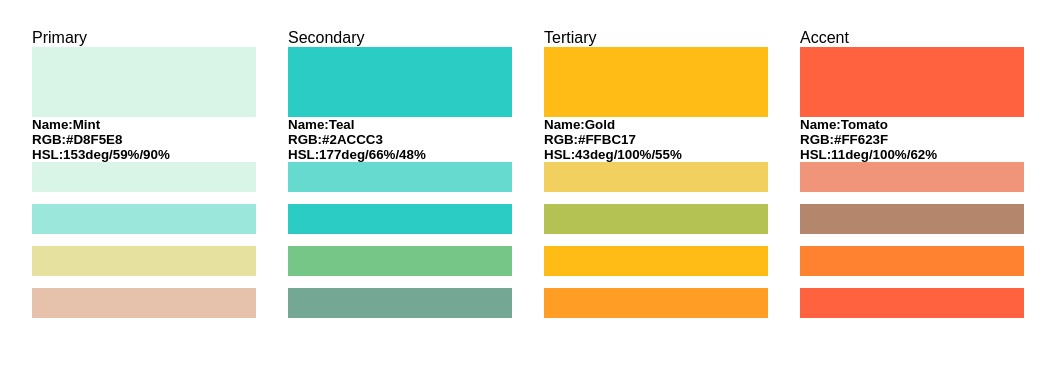
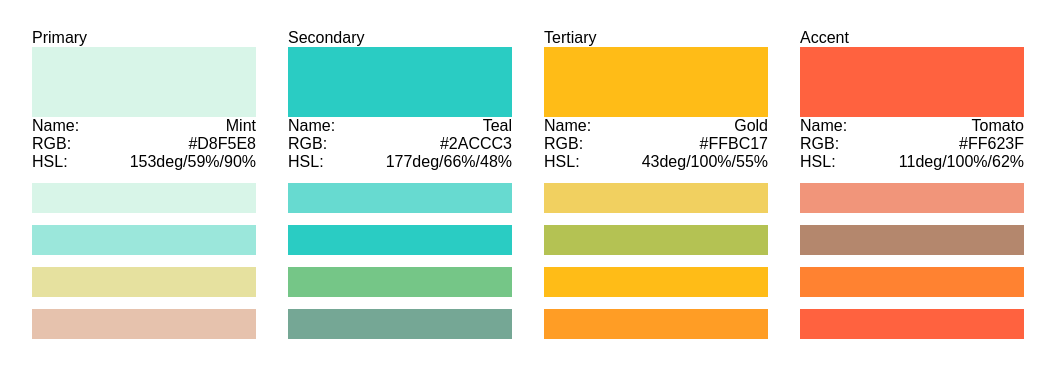
Before and after one commit to doohinkus/color-typo-guide, a plain HTML site: page index.html in a window 1280 px wide. Shown: the part 74-452 px from the top of the page, without its empty margins (112-1167 px from the left). Drawn offline with Linux system fonts and the light colour scheme; a web font is replaced by a local one.

Commit message:
complete the color section of the challenge.

```diff
--- a/index.html
+++ b/index.html
@@ -17,9 +17,9 @@
         <div class="column-3 color-primary">
           <div class="color-box">
           </div>
-          <h3 class="name">Name:</h3>
-          <h3 class="rgb">RGB:</h3>
-          <h3 class="hsl">HSL:</h3>
+          <p class="name">Name:</p>
+          <p class="rgb">RGB:</p>
+          <p class="hsl">HSL:</p>
           <div class="color-primary-mix">
           </div>
           <div class="color-secondary-mix">
@@ -32,9 +32,9 @@
         <div class="column-3 color-secondary">
           <div class="color-box">
           </div>
-          <h3 class="name">Name:</h3>
-          <h3 class="rgb">RGB:</h3>
-          <h3 class="hsl">HSL:</h3>
+          <p class="name">Name:</p>
+          <p class="rgb">RGB:</p>
+          <p class="hsl">HSL:</p>
           <div class="color-primary-mix">
           </div>
           <div class="color-secondary-mix">
@@ -47,9 +47,9 @@
         <div class="column-3 color-tertiary">
           <div class="color-box">
           </div>
-          <h3 class="name">Name:</h3>
-          <h3 class="rgb">RGB:</h3>
-          <h3 class="hsl">HSL:</h3>
+          <p class="name">Name:</p>
+          <p class="rgb">RGB:</p>
+          <p class="hsl">HSL:</p>
           <div class="color-primary-mix">
           </div>
           <div class="color-secondary-mix">
@@ -62,9 +62,9 @@
         <div class="column-3 color-accent">
           <div class="color-box">
           </div>
-          <h3 class="name">Name:</h3>
-          <h3 class="rgb">RGB:</h3>
-          <h3 class="hsl">HSL:</h3>
+          <p class="name">Name:</p>
+          <p class="rgb">RGB:</p>
+          <p class="hsl">HSL:</p>
           <div class="color-primary-mix">
           </div>
           <div class="color-secondary-mix">
--- a/scss/_mixins.scss
+++ b/scss/_mixins.scss
@@ -1,5 +1,3 @@
-
-
 @mixin bpMax ($maxWidth){
   /*apply rules up the max width, then stop applying them*/
   @media only screen and (max-width: $maxWidth){
@@ -12,7 +10,6 @@
     @content;
   }
 }
-
 @mixin makeCols (){
   @for $i from 1 to 12{
     .column-#{$i}{
@@ -21,7 +18,6 @@
     }
   }
 }
-
 @mixin outputColorNames(){
   @each $colorType, $colorValue in $colorNames{
     .color-#{$colorType}:before{
@@ -30,7 +26,6 @@
     }
   }
 }
-
 @mixin outputColors(){
   @each $colorType, $colorValue in $colors{
     .color-#{$colorType} > .color-box{
@@ -40,25 +35,28 @@
   }
 }
 //name color-primary rgb hsl after color name, rgb, hsl
-
 //color-primary > color-primary-mix
 @mixin mixColors(){
+  %floatRight{
+    display: inline-block;
+    float: right;
+  }
   @each $colorTitle, $color in $colors{
     @each $scolorTitle, $scolor in $colors{
-      //add colors
       .color-#{$colorTitle} .color-#{$scolorTitle}-mix{
         background-color: mix($color, $scolor, $mixAmount);
       }
-      //names
       .color-#{$colorTitle} .name:after{
-        content: "#{map-get($colorNames, $colorTitle)}"
+        content: "#{map-get($colorNames, $colorTitle)}";
+        @extend %floatRight;
       }
       .color-#{$colorTitle} .hsl:after{
         content: "#{round(hue($color))}/#{round(saturation($color))}/#{round(lightness($color))}";
-        text-align: right;
+        @extend %floatRight;
       }
       .color-#{$colorTitle} .rgb:after{
         content: "#{$color}";
+        @extend %floatRight;
       }
     }
   }
```
Also changed, not shown: css/styles.css, 1 other file.
